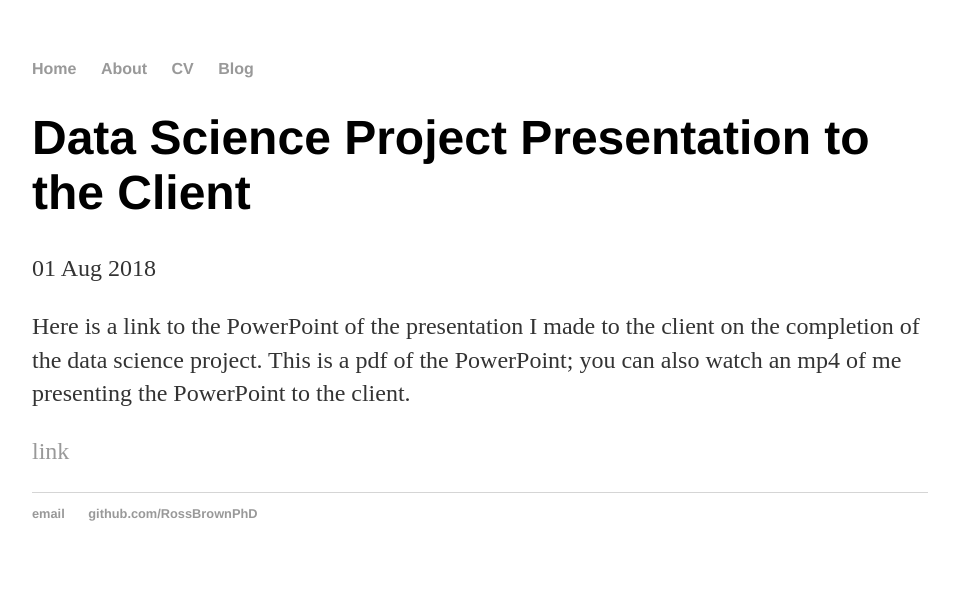
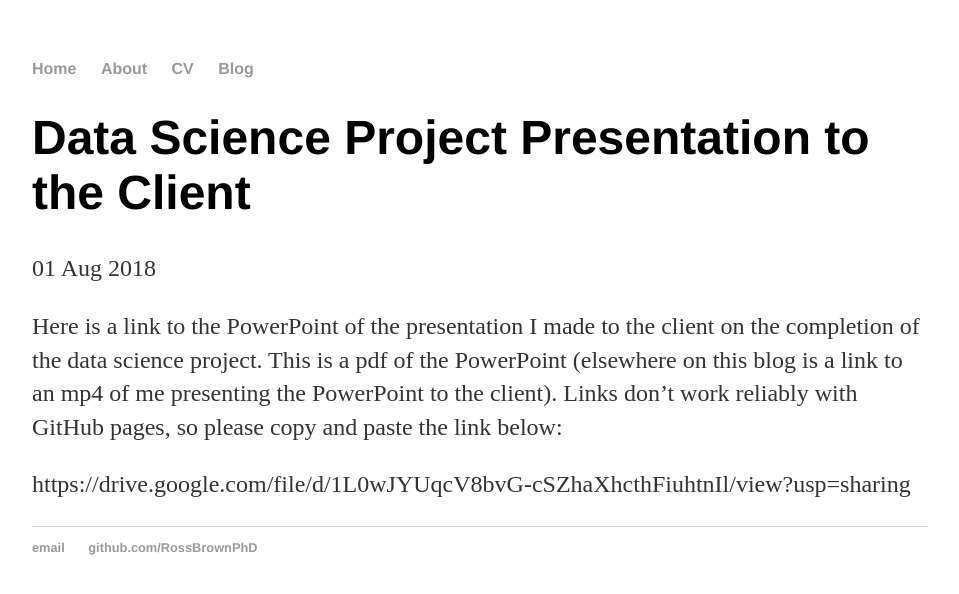
Before and after one commit to RossBrownPhD/RossBrownPhD.github.io, a Jekyll site: the page built from _posts/2018-08-01-Client-Presentation-for-Data-Science-Project.md, in a window 1280 px wide. Shown: the top 594 px of the page, without its empty margins (160-1119 px from the left). Built offline with Jekyll 4.4.1, drawn with Linux system fonts in a browser that asks for light colours.

Commit message:
add link to Drive

```diff
--- a/_posts/2018-08-01-Client-Presentation-for-Data-Science-Project.md
+++ b/_posts/2018-08-01-Client-Presentation-for-Data-Science-Project.md
@@ -4,6 +4,6 @@ title: "Data Science Project Presentation to the Client"
 date: 2018-08-01
 ---
 
-Here is a link to the PowerPoint of the presentation I made to the client on the completion of the data science project. This is a pdf of the PowerPoint; you can also watch an mp4 of me presenting the PowerPoint to the client.
+Here is a link to the PowerPoint of the presentation I made to the client on the completion of the data science project. This is a pdf of the PowerPoint (elsewhere on this blog is a link to an  mp4 of me presenting the PowerPoint to the client). Links don't work reliably with  GitHub pages, so please copy and paste the link below:
 
-[link]({{https://rossbrownphd.github.io}}/assets/PDF of Powepoint for the client.pdf)
+https://drive.google.com/file/d/1L0wJYUqcV8bvG-cSZhaXhcthFiuhtnIl/view?usp=sharing
```
